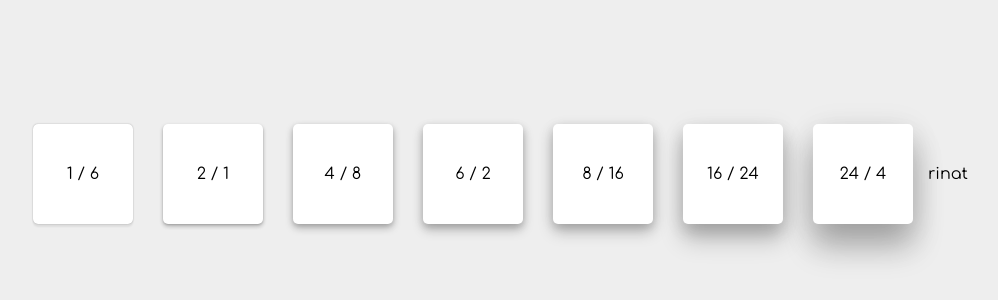
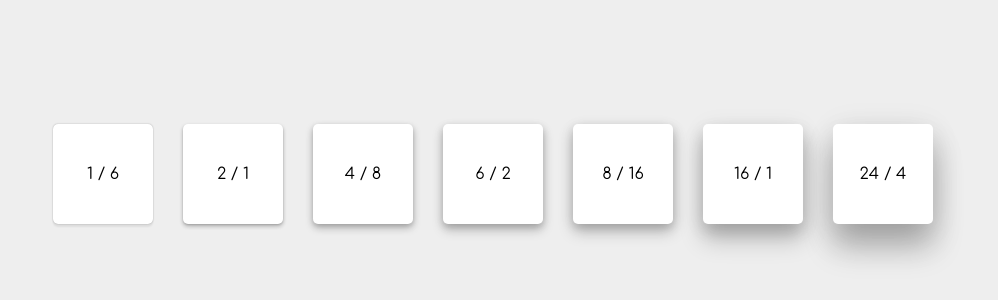
Before and after one commit to GKanev/expa, a plain HTML site: page index.html in a window 1280 px wide. Shown: the part 226-526 px from the top of the page, without its empty margins (147-1145 px from the left). Drawn offline with Linux system fonts and the light colour scheme.

Commit message:
Принято

```diff
--- a/index.html
+++ b/index.html
@@ -15,9 +15,8 @@
 	<div class="square dp-4 dpl-8">4 / 8</div>
 	<div class="square dp-6 dpl-2">6 / 2</div>
 	<div class="square dp-8 dpl-16">8 / 16</div>
-	<div class="square dp-16 dpl-24">16 / 24</div>
+	<div class="square dp-16 dpl-24">16 / 1</div>
 	<div class="square dp-24 dpl-4">24 / 4</div>
-	<div>rinat</div>
 
 	<script src="assets/js/script.js"></script>
 	<script src="assets/js/jquery.min.js"></script>
```
